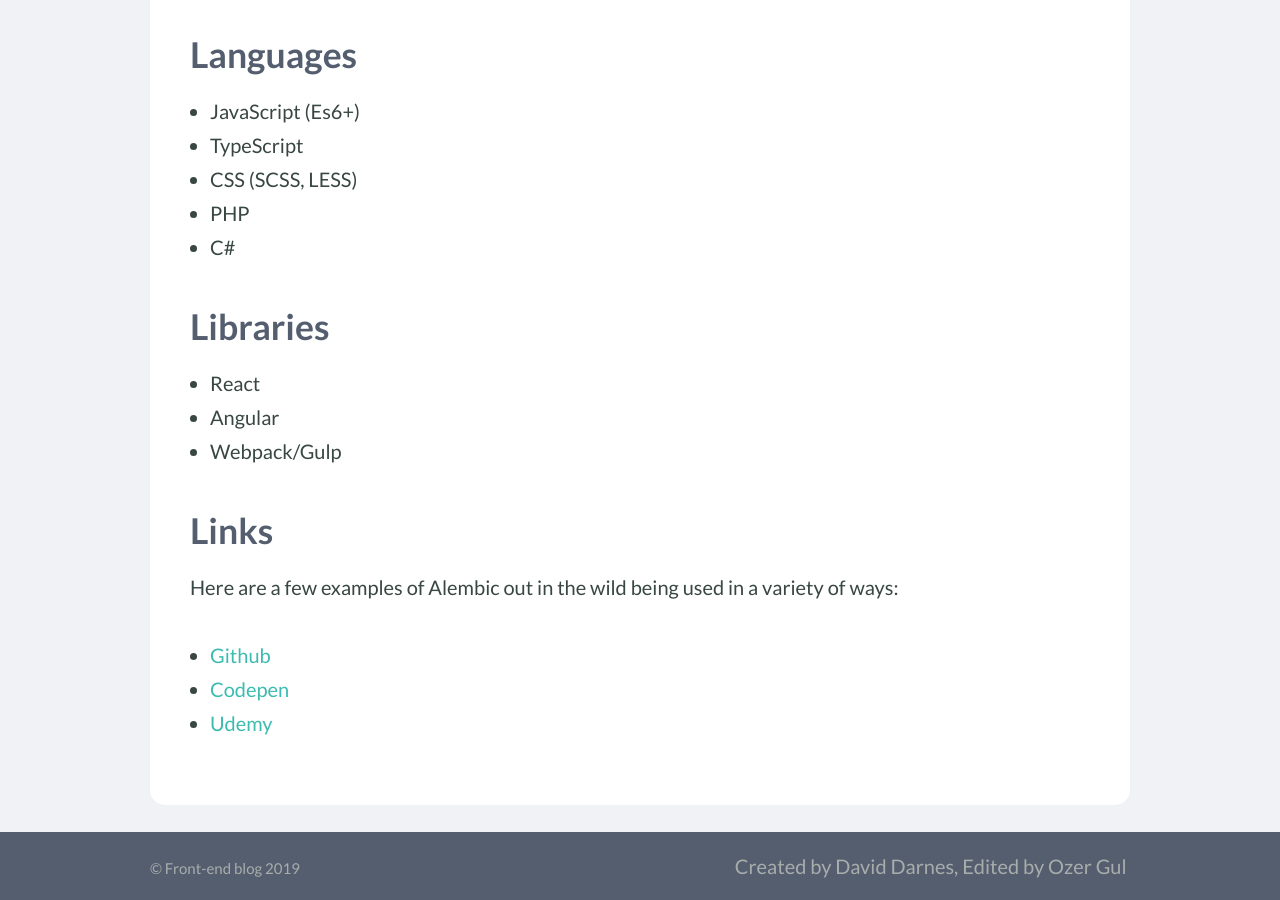
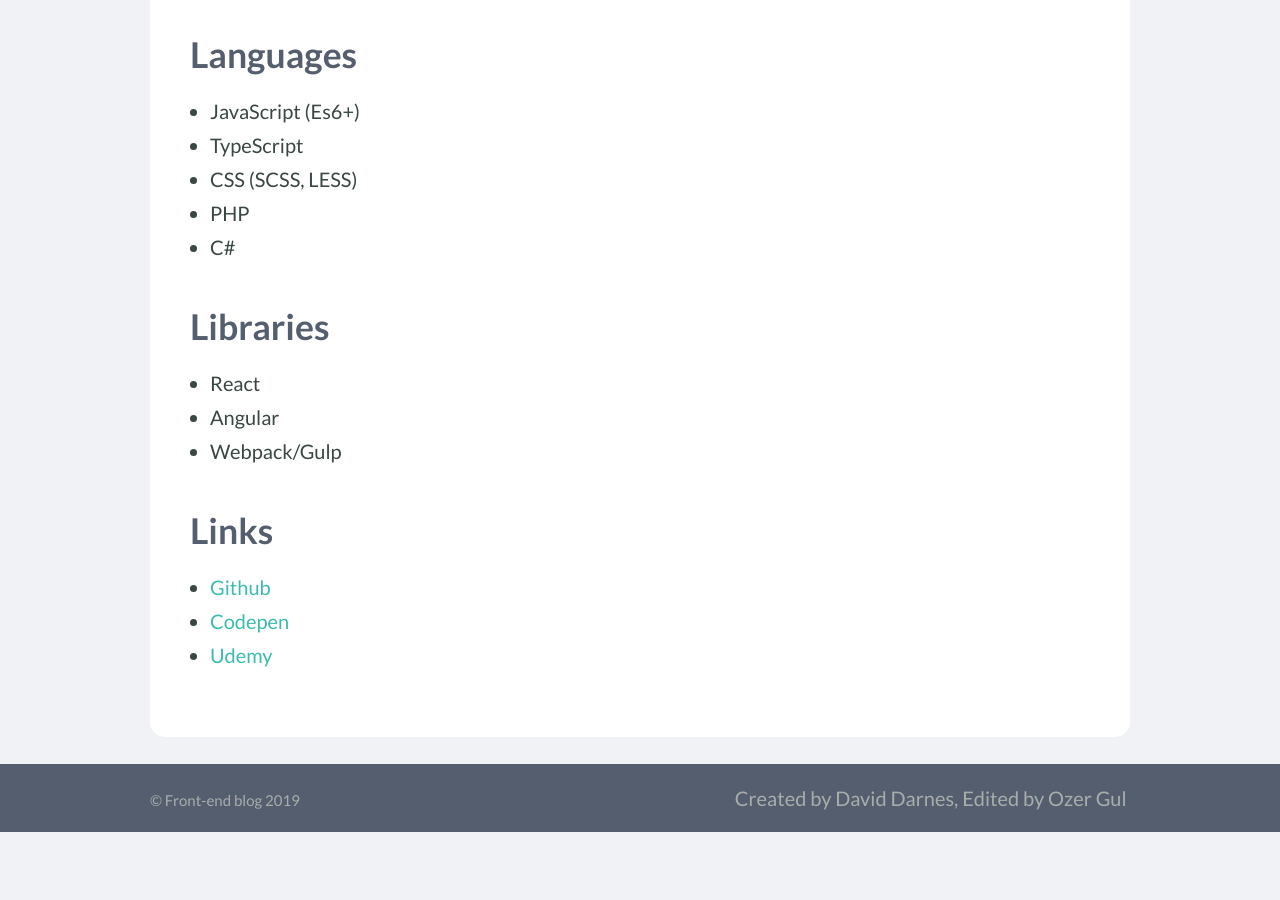
Before and after one commit to ozergul/ozergul.github.io, a Jekyll site: the page built from index.md, in a window 1280 px wide and 900 px high, scrolled down 866 px. Built offline with Jekyll 4.4.1, drawn with Linux system fonts in a browser that asks for light colours; our own code applies the rules of GitHub Pages for plain Markdown files; after the commit the page ends 1698 px from its top, so only the background shows below that.

Commit message:
Update index.md

```diff
--- a/index.md
+++ b/index.md
@@ -1,7 +1,6 @@
 ---
 title: özer.
 feature_text: |
-  ## Alembic
   Yet another front-end developer from Istanbul.
 feature_image: "https://picsum.photos/1300/400?image=989"
 excerpt: "Yet another front-end developer from Istanbul."
@@ -22,7 +21,6 @@ Versatile Front-end Developer with 5+ years of experience designing, developing,
 - Webpack/Gulp
 
 ## Links
-Here are a few examples of Alembic out in the wild being used in a variety of ways:
 
 - [Github](https://github.com/ozergul)
 - [Codepen](https://codepen.io/ozer)
```
